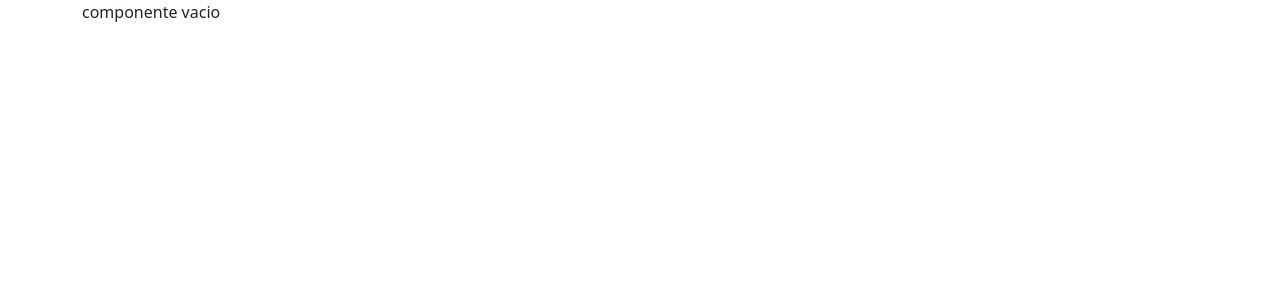
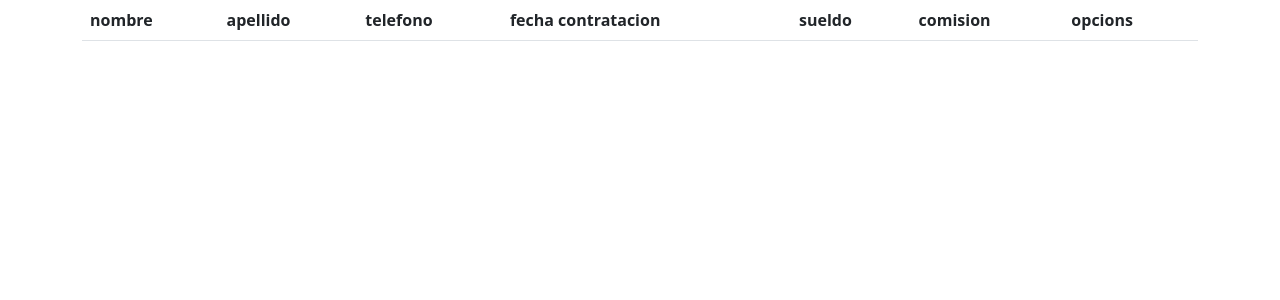
Before and after one commit to Debumax/Vortex-GestionRRHH, a React (Create React App) app: page /empleado/list in a window 1280 px wide. Shown: the top 300 px of the page. Built offline with nearby package versions, Linux system fonts and the light colour scheme.

Commit message:
ya se muestra la lista de empleados <3 :')

```diff
--- a/src/components/Empleados/EmpleadoCreate.js
+++ b/src/components/Empleados/EmpleadoCreate.js
@@ -1,6 +1,5 @@
 import React, { useState } from "react";
 import { connect } from "react-redux";
-import { Link } from 'react-router-dom';
 import { v4 as uuidv4 } from 'uuid';
 import { addEmpleado } from '../../actios';
 import { useNavigate } from 'react-router-dom'; // hook
@@ -39,6 +38,7 @@ const EmpleadoCreate= (props) => {
                 break;
             case 'comision':
                 setComision(valor);
+                break;
             default:
                 break;
         }
@@ -57,12 +57,9 @@ const EmpleadoCreate= (props) => {
             SALARY:salario,
             COMMISSION_PCT:comision,
         };
+        props.addEmpleado(nuevoEmpleado);
 
-        console.log( nuevoEmpleado);
-        props.addEmpleado(nuevoEmpleado);
-        console.log("PRIODIDAD MANEJAR ENVIO");
-        navegar('/');
-
+          navegar('/');
 
     };
 
--- a/src/components/Empleados/EmpleadoList.js
+++ b/src/components/Empleados/EmpleadoList.js
@@ -3,21 +3,42 @@ import { connect } from "react-redux";
 import FilaEmpleado from "../FilaEmpleado";
 
 
+
 const EmpleadoList = (props) => {
 
-    const renderGrilla= () => {
+
+    var orden=0;
+    //console.log(props.lista.length)
+    const listado = () => {
         return props.lista.map( emp => {
-            return <FilaEmpleado datosEmpleado = {emp} key ={emp.EMPLOYER_ID} />
-
+            return <FilaEmpleado emp={emp} key={emp.EMPLOYER_ID} />;
         });
     };
 
     return (
         <main className="container">
             <div>
-                componente vacio
+                <table className="table table-striped">
+                    <thead>
+                        <tr>
+                            <th>nombre</th>
+                            <th>apellido</th>
+                            <th>telefono</th>
+                            <th>fecha contratacion</th>
+                            <th>sueldo</th>
+                            <th>comision</th>
+                            <th>opcions</th>
+                        </tr>
+                    </thead>
+                    <tbody>
+                        {listado()}
+
+                    </tbody>
+
+                </table>
+
             </div>
-            {renderGrilla()}
+
 
         </main>
 
@@ -25,7 +46,7 @@ const EmpleadoList = (props) => {
 };
 
 const mapStateToProps = state => {
-   return { lista:state.listaEmpleados}
+   return { lista : state.listaEmpleados}
 };
 
 export default connect( mapStateToProps )(EmpleadoList);
--- a/src/components/FilaEmpleado.js
+++ b/src/components/FilaEmpleado.js
@@ -1,10 +1,22 @@
 import React from "react";
+import { Link } from "react-router-dom";
 
 const FilaEmpleado=(props) =>{
     return (
-        <div>
-            {props.emp}
-        </div>
+        <tr>
+
+            <td>{props.emp.FIRST_NAME}</td>
+            <td>{props.emp.LAST_NAME}</td>
+            <td>{props.emp.PHONE_NUMBER}</td>
+            <td>{props.emp.HIRE_DATE}</td>
+            <td>{props.emp.SALARY}</td>
+            <td>{props.emp.COMMISSION_PCT}</td>
+            <td>
+                <Link to={'/empleado/show'} id = {props.emp. EMPLOYER_ID}>VER</Link>
+                <Link to={'/empleado/delete'} id = {props.emp. EMPLOYER_ID}>DELETE</Link>
+            </td>
+
+        </tr>
 
     );
 };
```
